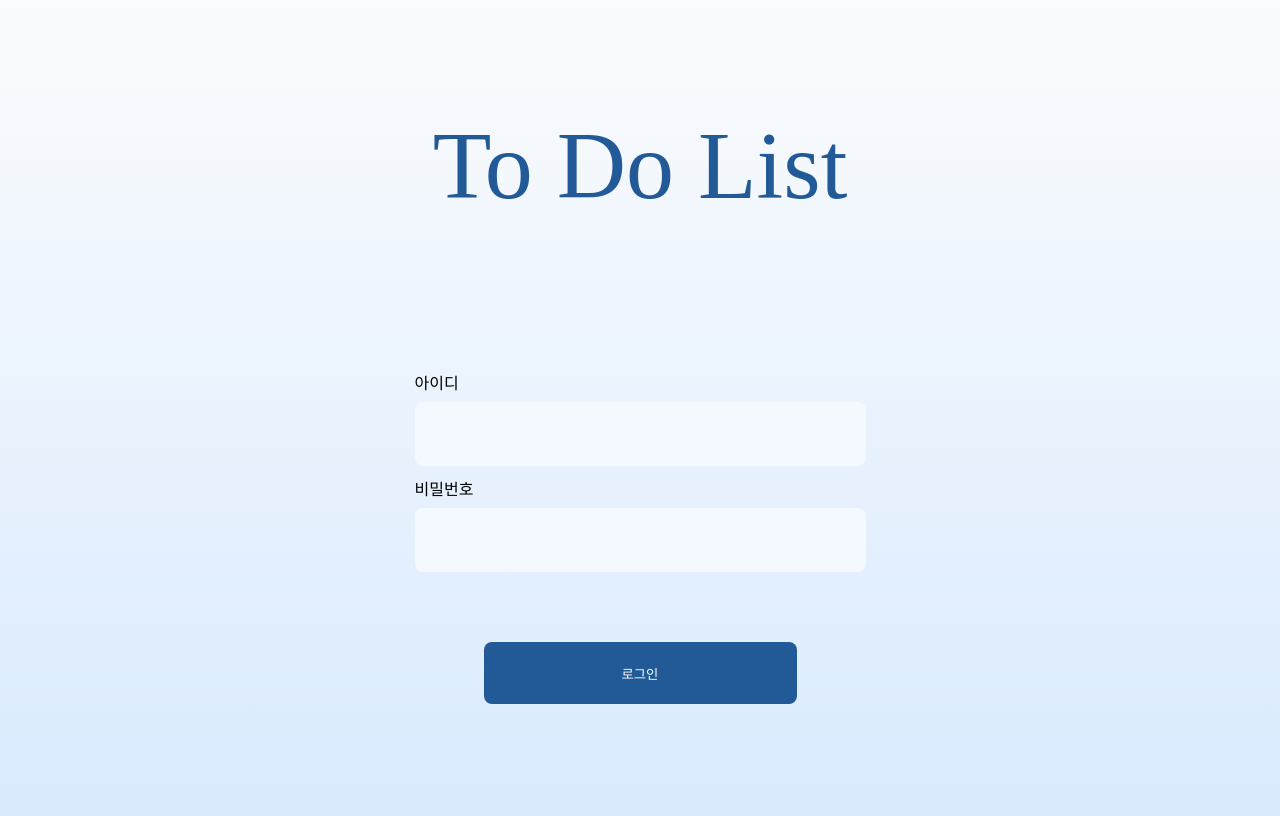
After one commit to JC-arl/Todolist, a Django app: page /login_signup/ in a window 1280 px wide. The commit adds this page. Run offline with Django 5.2, Linux system fonts and the light colour scheme.

Commit message:
mainpage

```diff
--- a/myTodolist/settings.py
+++ b/myTodolist/settings.py
@@ -106,9 +106,9 @@ AUTH_PASSWORD_VALIDATORS = [
 # Internationalization
 # https://docs.djangoproject.com/en/5.1/topics/i18n/
 
-LANGUAGE_CODE = 'en-us'
+LANGUAGE_CODE = 'ko-kr'
 
-TIME_ZONE = 'UTC'
+TIME_ZONE = 'Asia/Seoul'
 
 USE_I18N = True
 
--- a/static/login_style.css
+++ b/static/login_style.css
@@ -28,6 +28,7 @@ body{
     border: 1px;
 }
 .button{
+    cursor: pointer;
     width: 313px;
     height: 62px;
     border-radius: 8px;
@@ -44,3 +45,23 @@ body{
     color: #225A98;
 
 }
+#id_input{
+    width: 447px;
+    height: 62px;
+    border-radius: 8px;
+    border: none;
+    margin-top: 10px;
+    background-color: #F3F9FF;
+    color: black;
+    font-size: 20px;
+}
+#pwd_input{
+    width: 447px;
+    height: 62px;
+    border-radius: 8px;
+    border: none;
+    margin-top: 10px;
+    background-color: #F3F9FF;
+    color: black;
+    font-size: 20px;
+}
--- /dev/null
+++ b/templates/login_signup.html
@@ -0,0 +1,38 @@
+<!DOCTYPE html>
+
+{% load static %}
+<html>
+    <head>
+        <meta charset="UTF-8">
+        <link rel="stylesheet" href="{% static 'login_style.css' %}">
+    </head>
+    <body>
+        <div class="layout">
+            <h1 id="loginpage_title">
+                To Do List
+            </h1>
+
+            <div style="text-align: left;">
+                <label for="id_input">
+                    아이디
+                </label><br>
+                <input type="text" id="id_input">
+            </div><br>
+
+            <div style="text-align: left;">
+                <label for="pwd_input" style="text-align: left;">
+                    비밀번호
+                </label><br>
+                <input type="password" id="pwd_input">
+            </div>
+            <form action="{% url 'main_page' %}" method="get"></form>
+                <button class="button" id="sign_in">
+                    로그인
+                </button>
+            </form>
+
+
+        </div>
+
+    </body>
+</html>
--- a/todo/url.py
+++ b/todo/url.py
@@ -2,5 +2,8 @@ from django.urls import path
 from . import views
 
 urlpatterns = [
-    path('', views.login_page, name='login_page')
+    path('', views.login_main, name='login_main'),
+    path('login_signin/', views.login_signin, name='login_signin'),
+    path('login_signup/', views.login_signup, name='login_signup'),
+    path('main_page/', views.main_page, name='main_page'),
 ]
--- a/todo/views.py
+++ b/todo/views.py
@@ -1,5 +1,13 @@
 from django.shortcuts import render
 
 # Create your views here.
-def login_page(request):
+def login_main(request):
     return render(request, 'login.html',{})
+
+def login_signin(request):
+    return render(request, 'login_signin.html',{})
+
+def login_signup(request):
+    return render(request, 'login_signup.html',{})
+def main_page(request):
+    return render(request, 'main_page.html',{})
```
Also changed, not shown: templates/login.html (+5 -5 lines), templates/login_signin.html (added, +38 -0 lines), templates/main_page.html (added).
